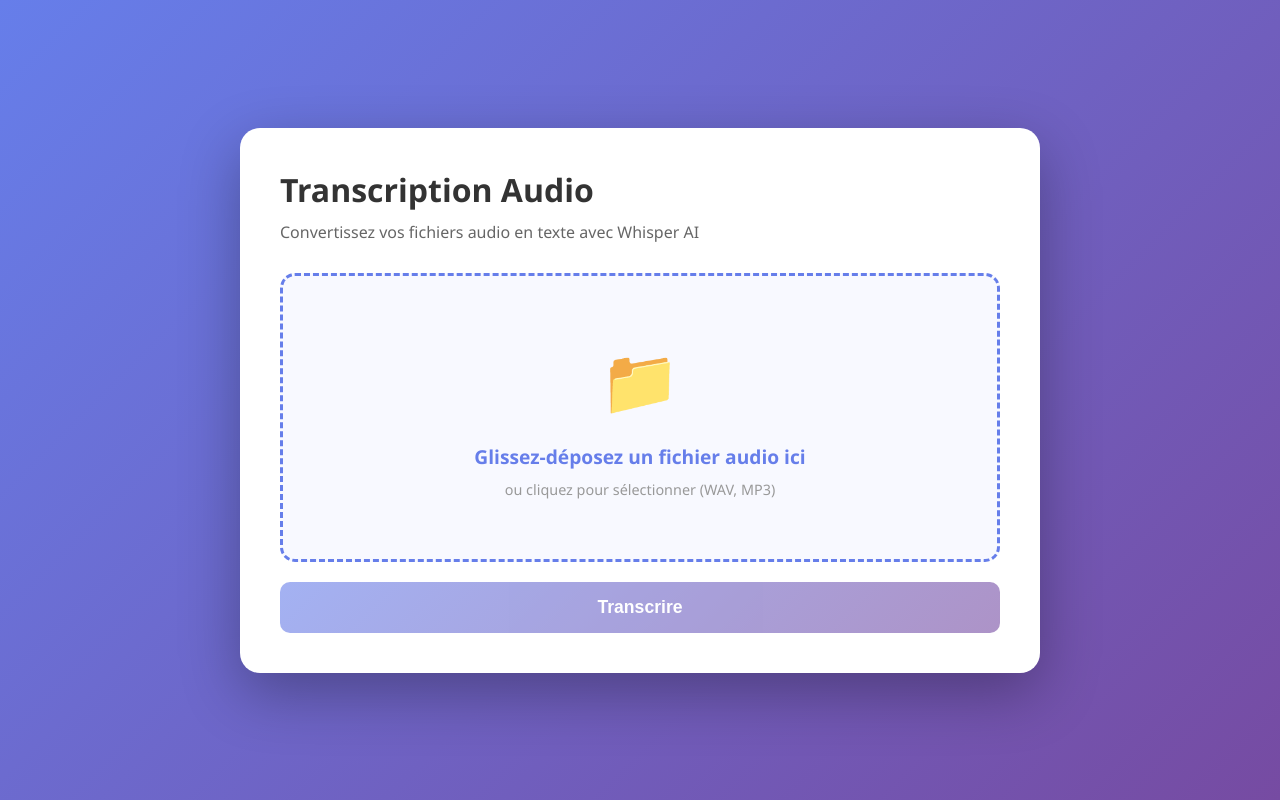
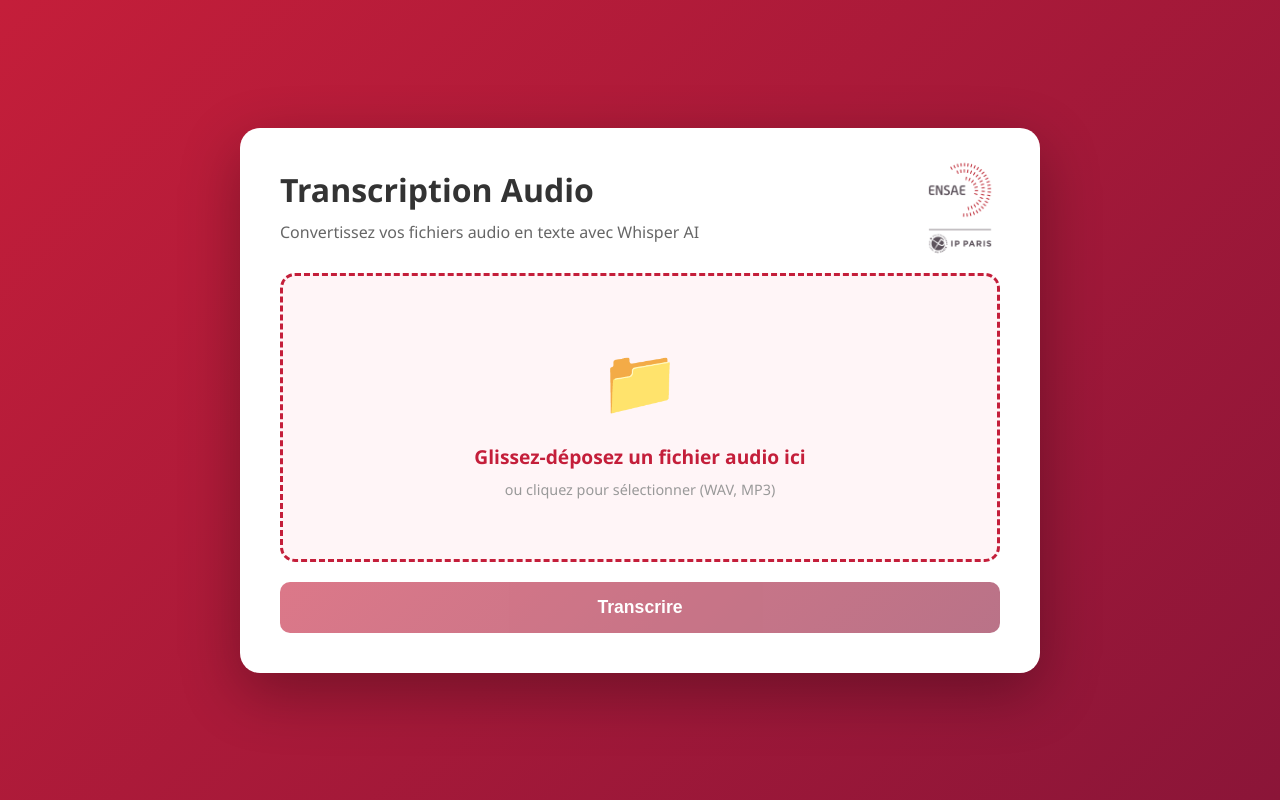
Before and after one commit to ElliotLunati/Projet_StatApp, a FastAPI app: page / in a window 1280 px wide. Run offline with FastAPI, Linux system fonts and the light colour scheme.

Commit message:
refonte de l'esthétique aux couleurs de l'école

```diff
--- a/app/main.py
+++ b/app/main.py
@@ -6,6 +6,7 @@ warnings.filterwarnings("ignore")
 
 from fastapi import FastAPI, File, UploadFile, HTTPException
 from fastapi.responses import JSONResponse, FileResponse
+from fastapi.staticfiles import StaticFiles
 import whisper
 import os
 import tempfile
@@ -16,6 +17,13 @@ from pyannote.audio import Pipeline
 
 # Crée une instance FastAPI
 app = FastAPI()
+
+# Montage du dossier images pour servir les fichiers statiques
+app.mount(
+    "/images",
+    StaticFiles(directory=os.path.join(os.path.dirname(__file__), "images")),
+    name="images",
+)
 
 # Vérification de la disponibilité du GPU
 if torch.cuda.is_available():
--- a/app/templates/index.html
+++ b/app/templates/index.html
@@ -13,7 +13,7 @@
 
         body {
             font-family: 'Segoe UI', Tahoma, Geneva, Verdana, sans-serif;
-            background: linear-gradient(135deg, #667eea 0%, #764ba2 100%);
+            background: linear-gradient(135deg, #C41E3A 0%, #8B1538 100%);
             min-height: 100vh;
             display: flex;
             justify-content: center;
@@ -28,6 +28,16 @@
             padding: 40px;
             max-width: 800px;
             width: 100%;
+            position: relative;
+        }
+
+        .logo-ensae {
+            position: absolute;
+            top: 20px;
+            right: 20px;
+            width: 120px;
+            height: auto;
+            z-index: 10;
         }
 
         h1 {
@@ -42,18 +52,18 @@
         }
 
         .drop-zone {
-            border: 3px dashed #667eea;
+            border: 3px dashed #C41E3A;
             border-radius: 15px;
             padding: 60px 20px;
             text-align: center;
             cursor: pointer;
             transition: all 0.3s ease;
-            background: #f8f9ff;
+            background: #fff5f7;
         }
 
         .drop-zone:hover, .drop-zone.dragover {
-            background: #e8ebff;
-            border-color: #764ba2;
+            background: #ffe5eb;
+            border-color: #8B1538;
             transform: scale(1.02);
         }
 
@@ -63,7 +73,7 @@
         }
 
         .drop-zone-text {
-            color: #667eea;
+            color: #C41E3A;
             font-size: 1.2em;
             font-weight: 600;
             margin-bottom: 10px;
@@ -91,7 +101,7 @@
         }
 
         .btn {
-            background: linear-gradient(135deg, #667eea 0%, #764ba2 100%);
+            background: linear-gradient(135deg, #C41E3A 0%, #8B1538 100%);
             color: white;
             border: none;
             padding: 15px 40px;
@@ -106,7 +116,7 @@
 
         .btn:hover:not(:disabled) {
             transform: translateY(-2px);
-            box-shadow: 0 10px 20px rgba(102, 126, 234, 0.4);
+            box-shadow: 0 10px 20px rgba(196, 30, 58, 0.4);
         }
 
         .btn:disabled {
@@ -126,7 +136,7 @@
 
         .spinner {
             border: 4px solid #f3f3f3;
-            border-top: 4px solid #667eea;
+            border-top: 4px solid #C41E3A;
             border-radius: 50%;
             width: 50px;
             height: 50px;
@@ -140,12 +150,12 @@
         }
 
         .result {
-            background: #f8f9ff;
+            background: #fff5f7;
             padding: 25px;
             border-radius: 15px;
             margin-top: 20px;
             display: none;
-            border-left: 5px solid #667eea;
+            border-left: 5px solid #C41E3A;
         }
 
         .result.active {
@@ -165,7 +175,7 @@
         }
 
         .result-title {
-            color: #667eea;
+            color: #C41E3A;
             font-weight: 600;
             margin-bottom: 15px;
             font-size: 1.2em;
@@ -280,6 +290,7 @@
 </head>
 <body>
     <div class="container">
+        <img src="/images/LOGO-ENSAE.png" alt="Logo ENSAE" class="logo-ensae">
         <h1> Transcription Audio</h1>
         <p class="subtitle">Convertissez vos fichiers audio en texte avec Whisper AI</p>
 
```
Also changed, not shown: app/images/LOGO-ENSAE.png (added).
